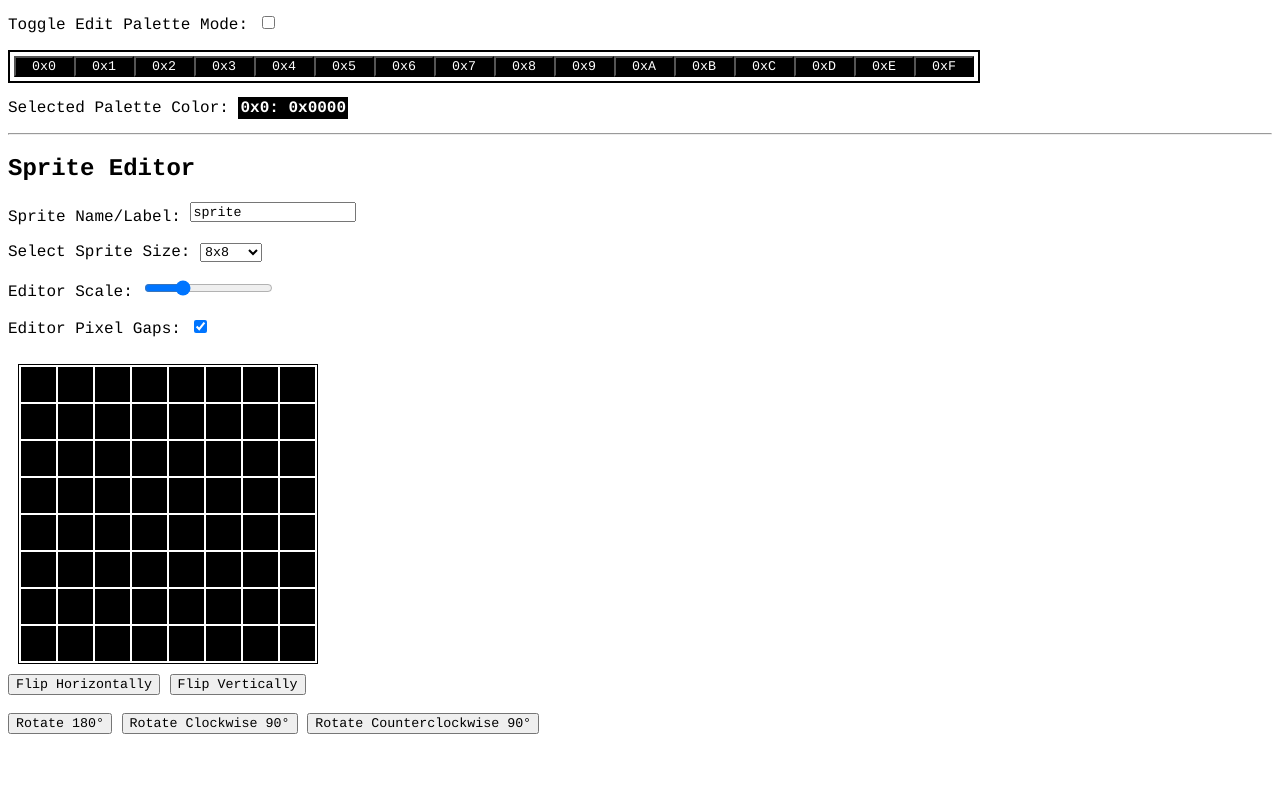
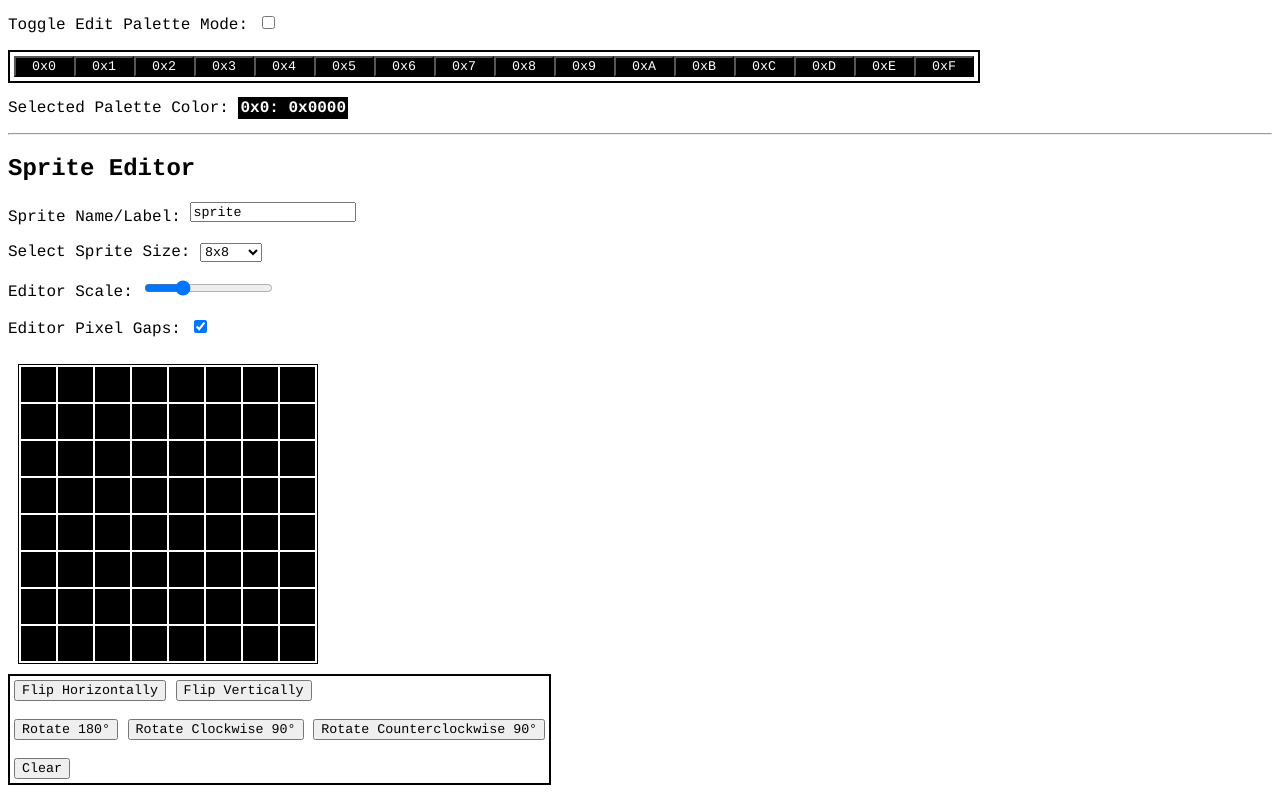
Before and after one commit to JKSquires/gba-obj-sprite-maker, a plain HTML site: page index.html in a window 1280 px wide. Shown: the part 647-1440 px from the top of the page. Before the commit the page ends 1389 px from the top, so only its background shows below. Drawn offline with Linux system fonts and the light colour scheme.

Commit message:
Add clear button for editor

```diff
--- a/index.html
+++ b/index.html
@@ -79,12 +79,16 @@
 	<table id="sprite_pixel_table" oncontextmenu="return false"><tbody id="sprite_grid"></tbody></table>
 </div>
 
+<div id="edit_buttons">
 	<button onclick="flipSpriteY()" id="flip_sprite_h">Flip Horizontally</button>
 	<button onclick="flipSpriteX()" id="flip_sprite_v">Flip Vertically</button>
 	<br><br>
 	<button onclick="rotSprite180()" id="rot_sprite_180">Rotate 180&deg;</button>
 	<button onclick="rotSprite90();rotSprite180();" id="rot_sprite_n90">Rotate Clockwise 90&deg;</button>
 	<button onclick="rotSprite90()" id="rot_sprite_90">Rotate Counterclockwise 90&deg;</button>
+	<br><br>
+	<button onclick="clearEditor()" id="clear_editor">Clear</button>
+</div>
 
 
 <dialog id="palette_dialog">
--- a/js/editor.js
+++ b/js/editor.js
@@ -187,3 +187,18 @@ function rotSprite180() {
 	pixel_grid = pixel_grid.reverse().map((row) => row.reverse());
 	updateSpriteGrid();
 }
+
+/* Clears the sprite editor if the player confirms
+Globals Used:
+- pixel_grid
+Side-Effects:
+- Updates `pixel_grid`
+- Calls `updateSpriteGrid` function
+Return: (undefined) */
+function clearEditor() {
+	if (confirm("The editor will be cleared")) {
+		pixel_grid.forEach((row) => row.fill("0x0"));
+
+		updateSpriteGrid();
+	}
+}
--- a/styles.css
+++ b/styles.css
@@ -17,6 +17,13 @@ textarea {
 	width: var(--pal-col-btn-width);
 }
 
+#edit_buttons {
+	width: fit-content;
+
+	border: 2px solid #000;
+
+	padding: 4px;
+}
 #pal_col_sel {
 	font-weight: bold;
 
```
Lines whose indentation alone changed are shown as unchanged.
